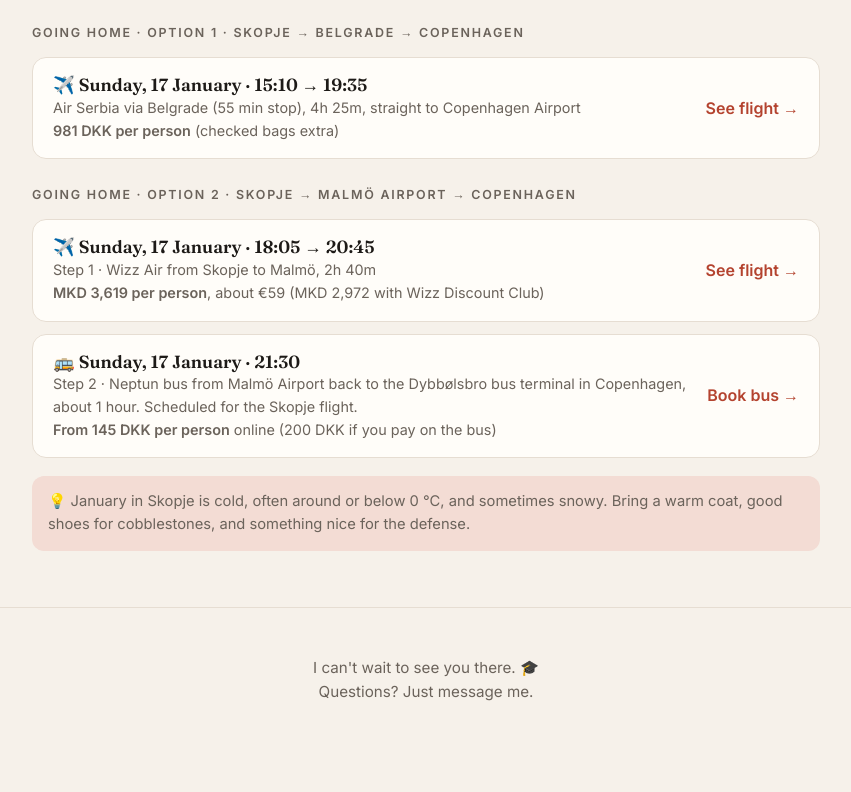
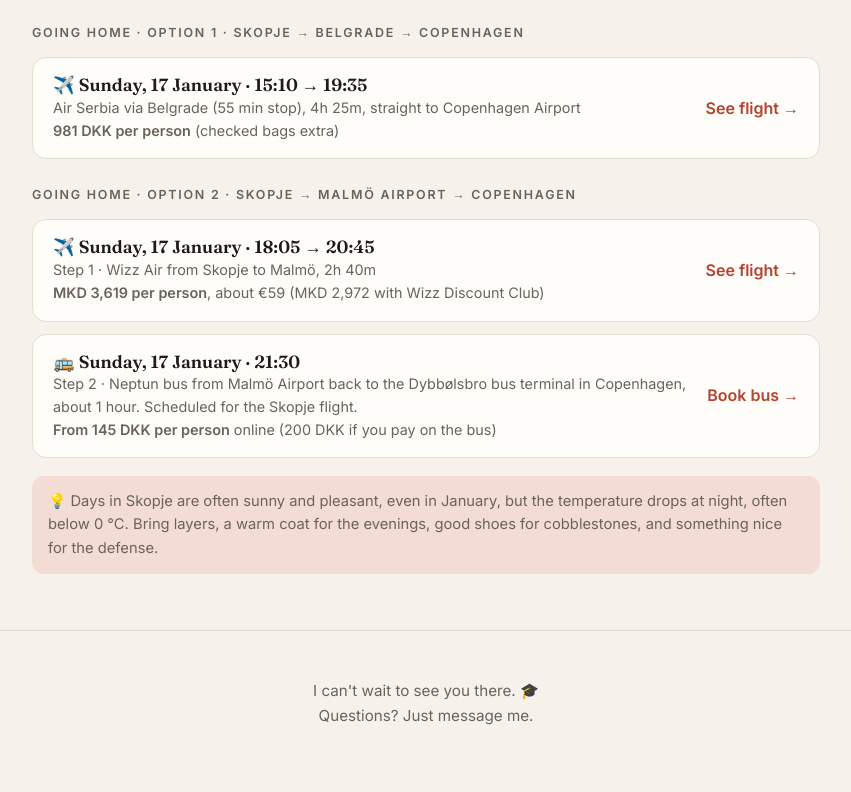
Before and after one commit to dobrevajovana/phd-invitation, a plain HTML site: page index.html in a window 1280 px wide. Shown: the part 5880-6672 px from the top of the page, without its empty margins (214-1065 px from the left). Before the commit the page ends 6648 px from the top, so only its background shows below. Drawn offline with Linux system fonts and the light colour scheme.

Commit message:
Update weather tip
Co-Authored-By: Claude Opus 5.5 <noreply@anthropic.com>

```diff
--- a/index.html
+++ b/index.html
@@ -336,7 +336,7 @@
         <div><div class="d">🚌 Sunday, 17 January · 21:30</div><div class="m">Step 2 · Neptun bus from Malmö Airport back to the Dybbølsbro bus terminal in Copenhagen, about 1 hour. Scheduled for the Skopje flight.<br><b>From 145 DKK per person</b> online (200 DKK if you pay on the bus)</div></div>
         <span class="go">Book bus →</span></a>
     </div>
-    <p class="tip">💡 January in Skopje is cold, often around or below 0 °C, and sometimes snowy. Bring a warm coat, good shoes for cobblestones, and something nice for the defense.</p>
+    <p class="tip">💡 Days in Skopje are often sunny and pleasant, even in January, but the temperature drops at night, often below 0 °C. Bring layers, a warm coat for the evenings, good shoes for cobblestones, and something nice for the defense.</p>
   </section>
 </main>
 
```
